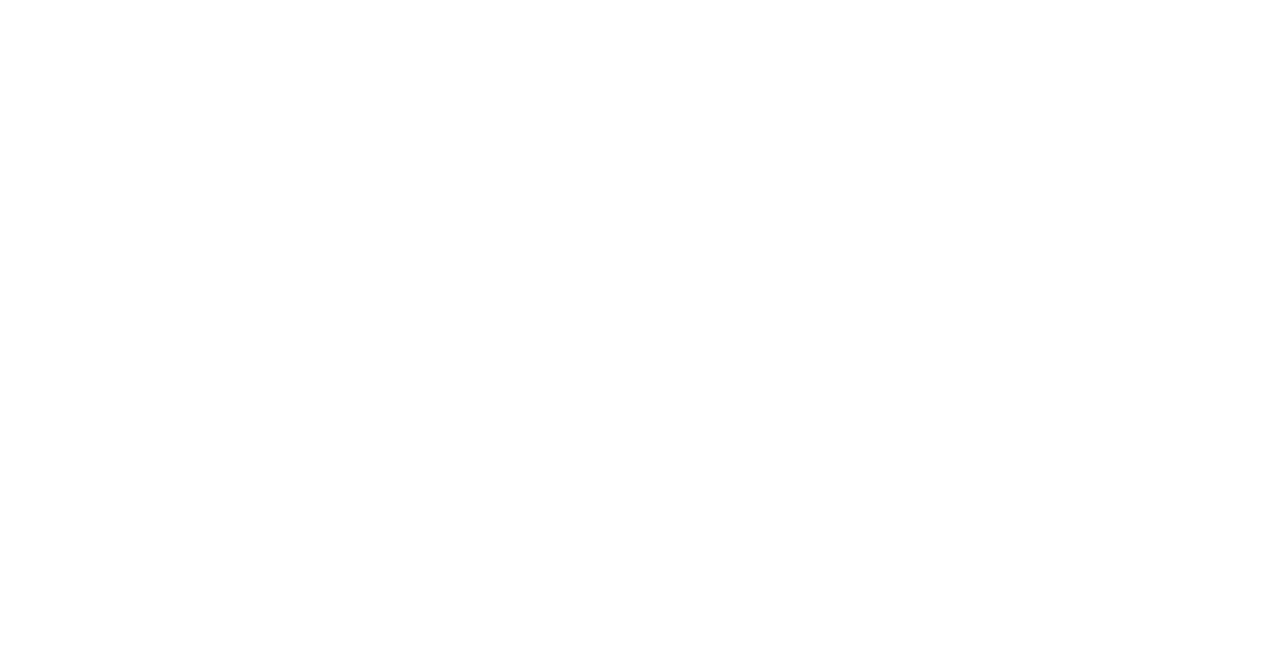
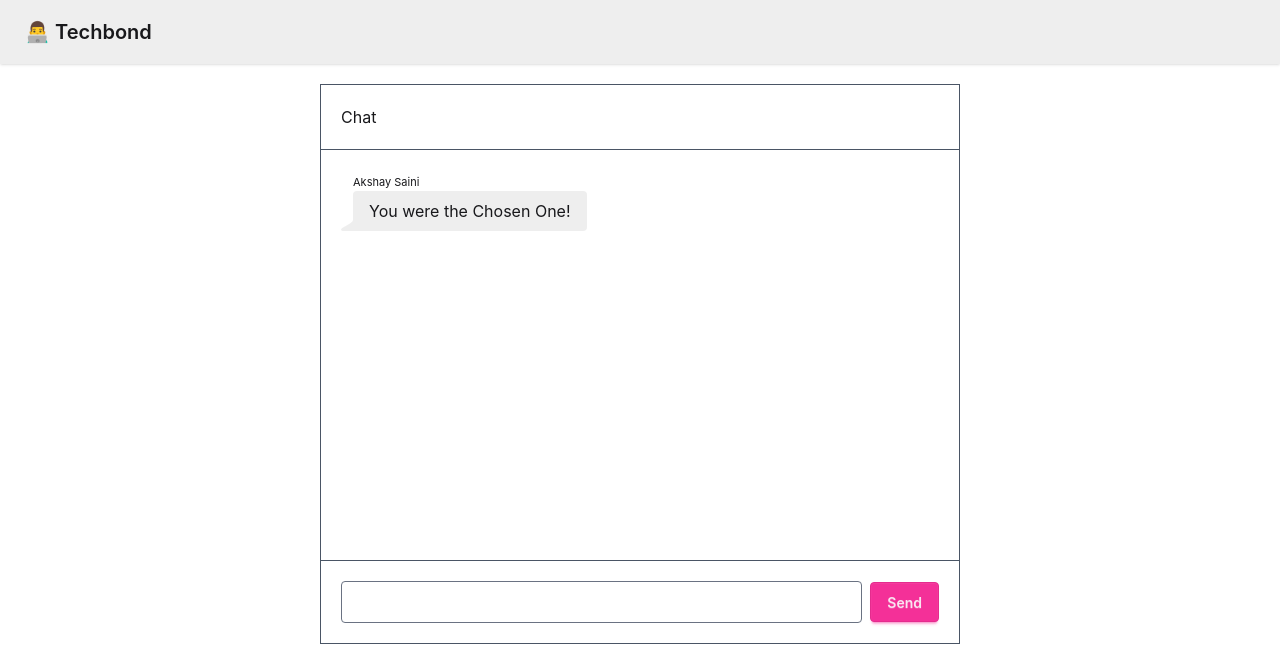
Before and after one commit to MohomedFarhan07/TechBond-web, a React (Vite) app: page /chat/1 in a window 1280 px wide. Before the commit this address had no page. Shown: the top 664 px of the page. Built offline with nearby package versions, Linux system fonts and the light colour scheme; no server answers.

Commit message:
feat: created a messages page

```diff
--- a/src/App.jsx
+++ b/src/App.jsx
@@ -7,6 +7,7 @@ import { Provider } from "react-redux";
 import Feed from "./components/Feed.jsx";
 import Requests from "./components/Requests.jsx";
 import Connections from "./components/Connections.jsx"
+import Chat from "./components/Chat.jsx";
 
 function App() {
   return (
@@ -19,6 +20,7 @@ function App() {
             <Route path="/profile" element={<Profile />} />
             <Route path="/connections" element={<Connections />} />
             <Route path="/requests" element={<Requests />} />
+            <Route path="/chat/:targetUserId" element={<Chat />} />
           </Route>
         </Routes>
       </BrowserRouter>
--- /dev/null
+++ b/src/components/Chat.jsx
@@ -0,0 +1,31 @@
+import { useState } from "react";
+import { useParams } from "react-router-dom";
+
+const Chat = () => {
+  const { targetUserId } = useParams();
+  const [messages, setMessages] = useState([{ text: "hello world" }]);
+
+  return (
+    <div className="w-1/2 mx-auto border border-gray-600 m-5 h-[70vh] flex flex-col">
+      <h1 className="p-5 border-b border-gray-600">Chat</h1>
+      <div className="flex-1 overflow-scroll p-5">
+        {messages.map((msg, i) => {
+          return (
+            <div key={i} className="chat chat-start">
+              <div className="chat-header">
+                Akshay Saini
+              </div>
+              <div className="chat-bubble">You were the Chosen One!</div>
+            </div>
+          );
+        })}
+      </div>
+      <div className="p-5 border-t border-gray-600 flex items-center gap-2">
+        <input className="flex-1 border border-gray-500 text-white rounded p-2" />
+        <button className="btn btn-secondary">Send</button>
+      </div>
+    </div>
+  );
+};
+
+export default Chat;
--- a/src/components/Connections.jsx
+++ b/src/components/Connections.jsx
@@ -3,6 +3,7 @@ import { BASE_URL } from "../utils/constants";
 import { useEffect } from "react";
 import { useDispatch, useSelector } from "react-redux";
 import { addConnections } from "../utils/connectionSlice";
+import { Link } from "react-router-dom";
 
 const Connections = () => {
   const dispatch = useDispatch();
@@ -25,16 +26,27 @@ const Connections = () => {
   }, []);
 
   if (!connections) return;
-  if (connections.length == 0) return <h1 className="text-bold text-white text-2xl flex justify-center mt-10">No Connections found</h1>;
+  if (connections.length == 0)
+    return (
+      <h1 className="text-bold text-white text-2xl flex justify-center mt-10">
+        No Connections found
+      </h1>
+    );
 
   return (
     <div className="text-center my-10">
-      <h1 className="text-bold text-white text-3xl flex justify-center">Connections</h1>
+      <h1 className="text-bold text-white text-3xl flex justify-center">
+        Connections
+      </h1>
 
       {connections.map((connection) => {
         const { firstName, lastName, about } = connection;
         return (
-          <div key={connection._id} className="flex items-center w-1/2 m-4 p-4 border bg-base-300 border-base-300 rounded-lg mx-auto">
+          <div
+            key={connection._id}
+            className="flex justify-between items-center w-1/2 m-4 p-4 border bg-base-300 border-base-300 rounded-lg mx-auto"
+          >
+            <div className="flex items-center">
               <img
                 alt="photo"
                 className="w-20 rounded-full border border-gray-600"
@@ -45,6 +57,12 @@ const Connections = () => {
                 <p>{about}</p>
               </div>
             </div>
+            <div>
+              <Link to={"/chat/" + connection._id}>
+                <button className="btn btn-primary">Chat</button>
+              </Link>
+            </div>
+          </div>
         );
       })}
     </div>
```
Lines whose indentation alone changed are shown as unchanged.
